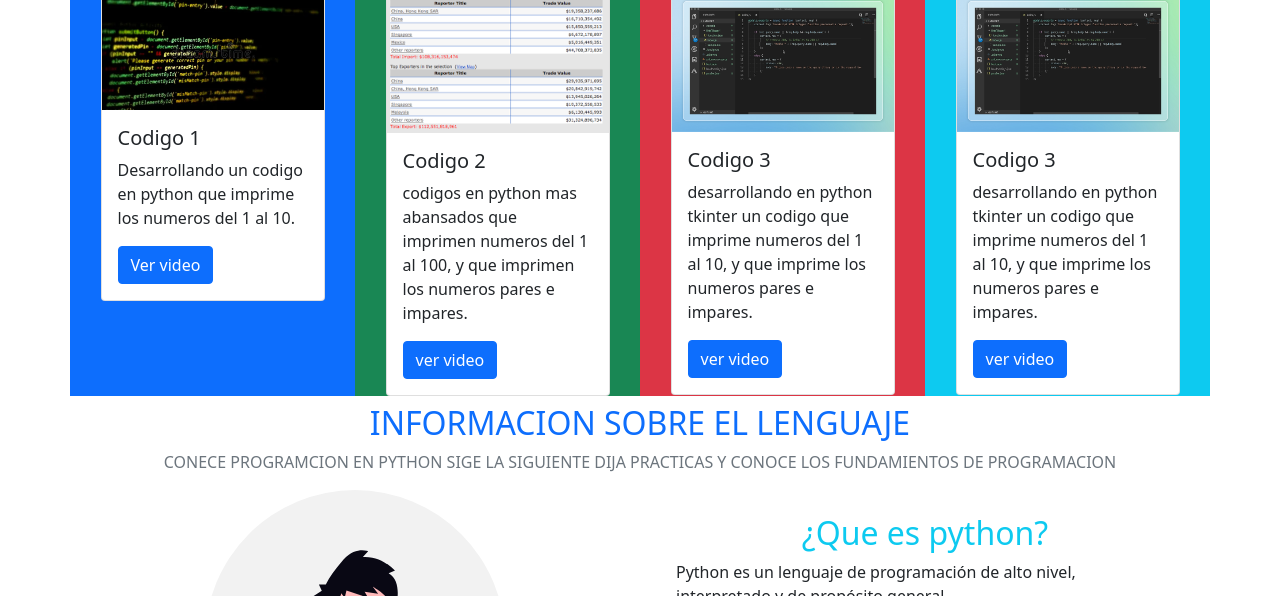
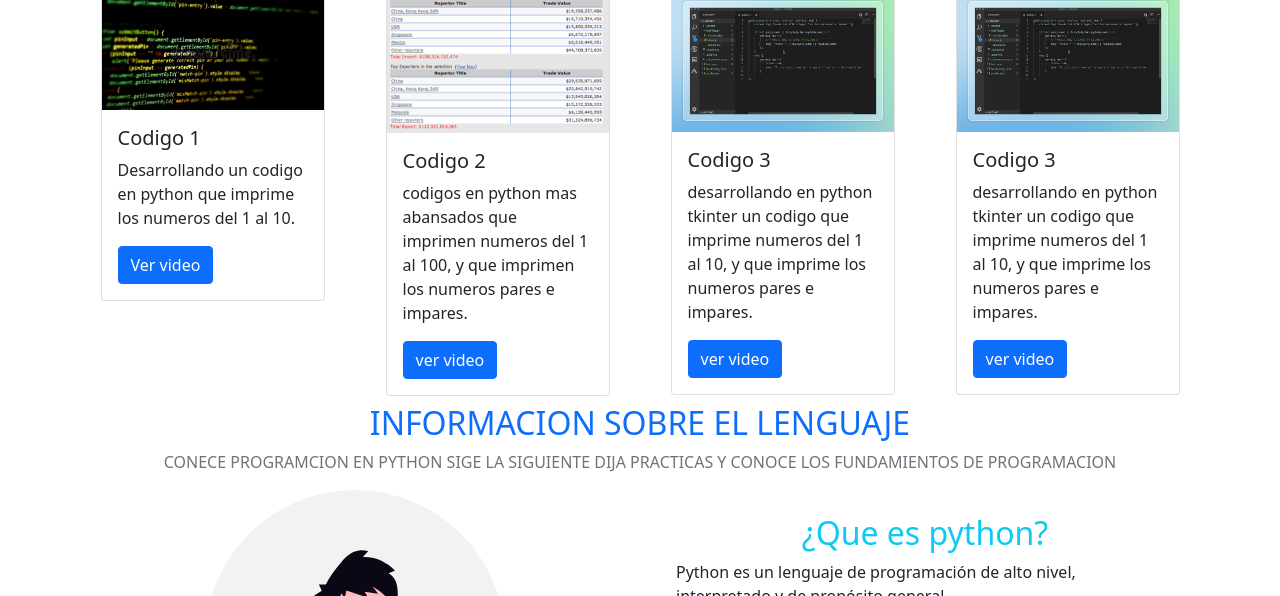
Before and after one commit to AndyCajas/01-actuacion, a plain HTML site: page index.html in a window 1280 px wide. Shown: the part 707-1303 px from the top of the page. Drawn offline with nearby package versions, Linux system fonts and the light colour scheme.

Commit message:
agregando estilos al index.html

```diff
--- a/index.html
+++ b/index.html
@@ -121,7 +121,7 @@
     <h1 class="text-center my-2">codigos de computadoras</h1>
     <div class="container">
       <div class="row">
-        <div class="col-sm-12 col-md-6 col-lg-3 bg-primary">
+        <div class="col-sm-12 col-md-6 col-lg-3 ">
           <div class="card m-auto" style="width: 14rem">
             <img src="./imagenes/imag6.webp" class="card-img-top" alt="..." />
             <div class="card-body">
@@ -139,7 +139,7 @@
           </div>
         </div>
         <!-- PEIMERA CARTA -->
-        <div class="col-sm-12 col-md-6 col-lg-3 bg-success">
+        <div class="col-sm-12 col-md-6 col-lg-3 ">
           <div class="card m-auto" style="width: 14rem">
             <img src="./imagenes/imag4.png" class="card-img-top" alt="..." />
             <div class="card-body">
@@ -157,7 +157,7 @@
           </div>
         </div>
         <!-- SEGUNDA CARTA -->
-        <div class="col-sm-12 col-md-6 col-lg-3 bg-danger">
+        <div class="col-sm-12 col-md-6 col-lg-3 ">
           <div class="card m-auto" style="width: 14rem">
             <img src="./imagenes/imag5.avif" class="card-img-top" alt="..." />
             <div class="card-body">
@@ -175,7 +175,7 @@
           </div>
         </div>
         <!-- TERCERA CARTA -->
-        <div class="col-sm-12 col-md-6 col-lg-3 bg-info">
+        <div class="col-sm-12 col-md-6 col-lg-3 ">
           <div class="card m-auto" style="width: 14rem">
             <img
               src="./imagenes/imag5.avif"
```
